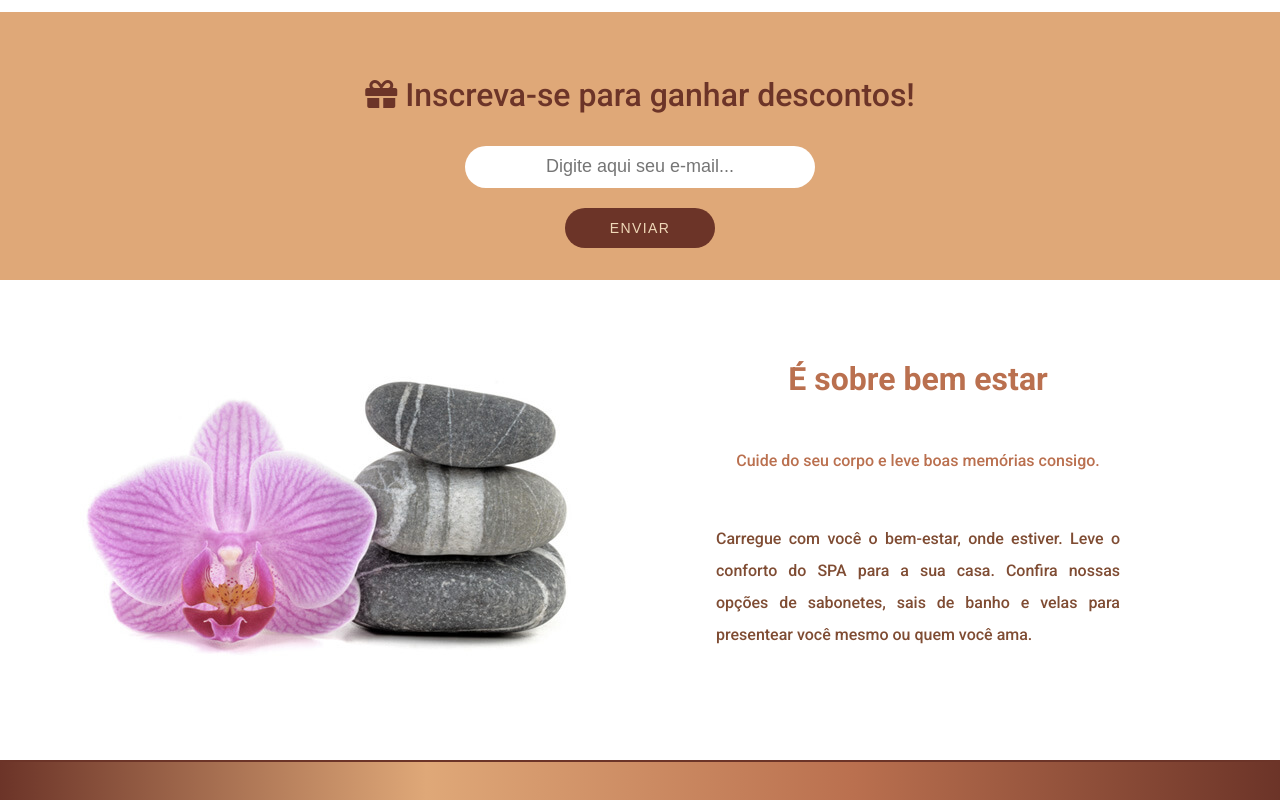
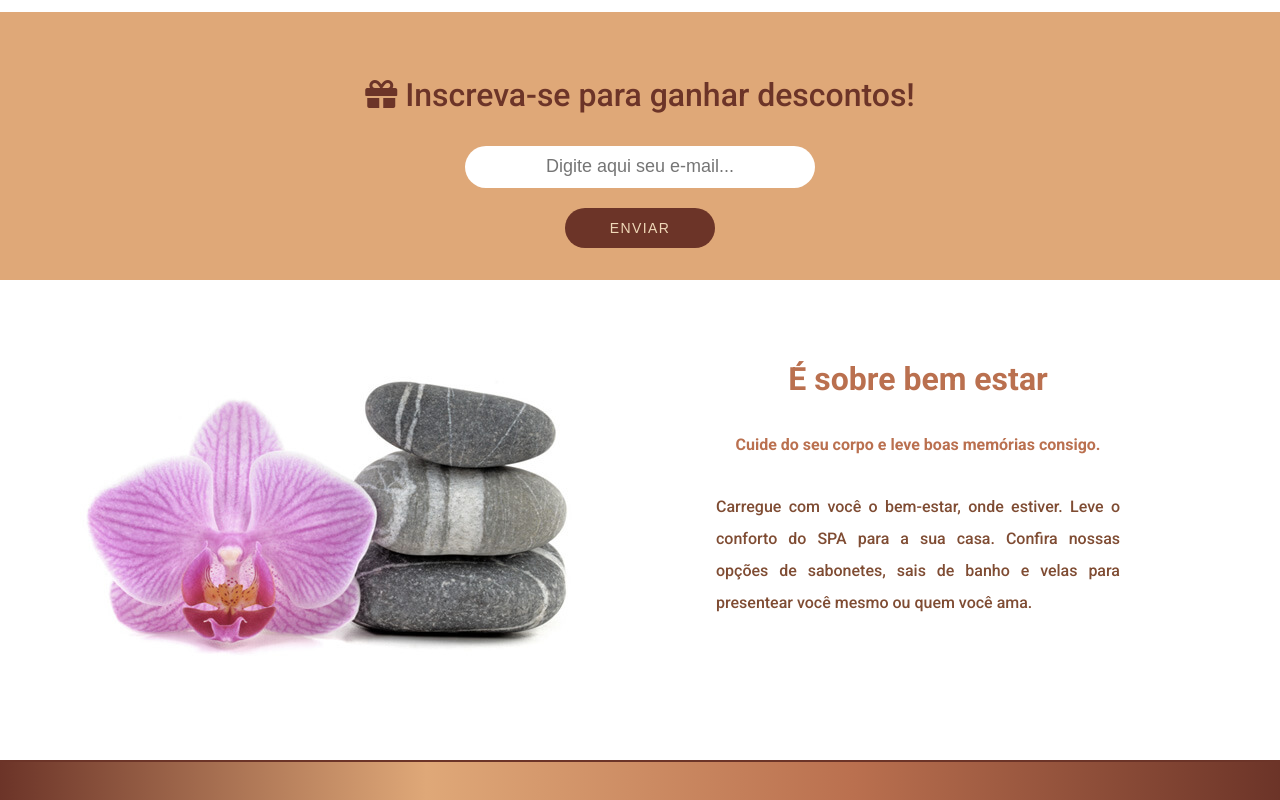
Before and after one commit to ksilvagito/aluraspa, a plain HTML site: page index.html in a window 1280 px wide. Shown: the part 1291-2091 px from the top of the page. Drawn offline with Linux system fonts and the light colour scheme.

Commit message:
correções bemestar

```diff
--- a/styles/bemstar.css
+++ b/styles/bemstar.css
@@ -26,9 +26,9 @@
 
 .bemstar-texto h4 {
     color: var(--cor-secundaria);
-    font-weight: 500;
+    font-weight: 700;
     font-size: 1rem;
-    padding: 2rem 4rem;
+    padding: 1rem 4rem;
 }
 
 .bemstar-texto p {
```
